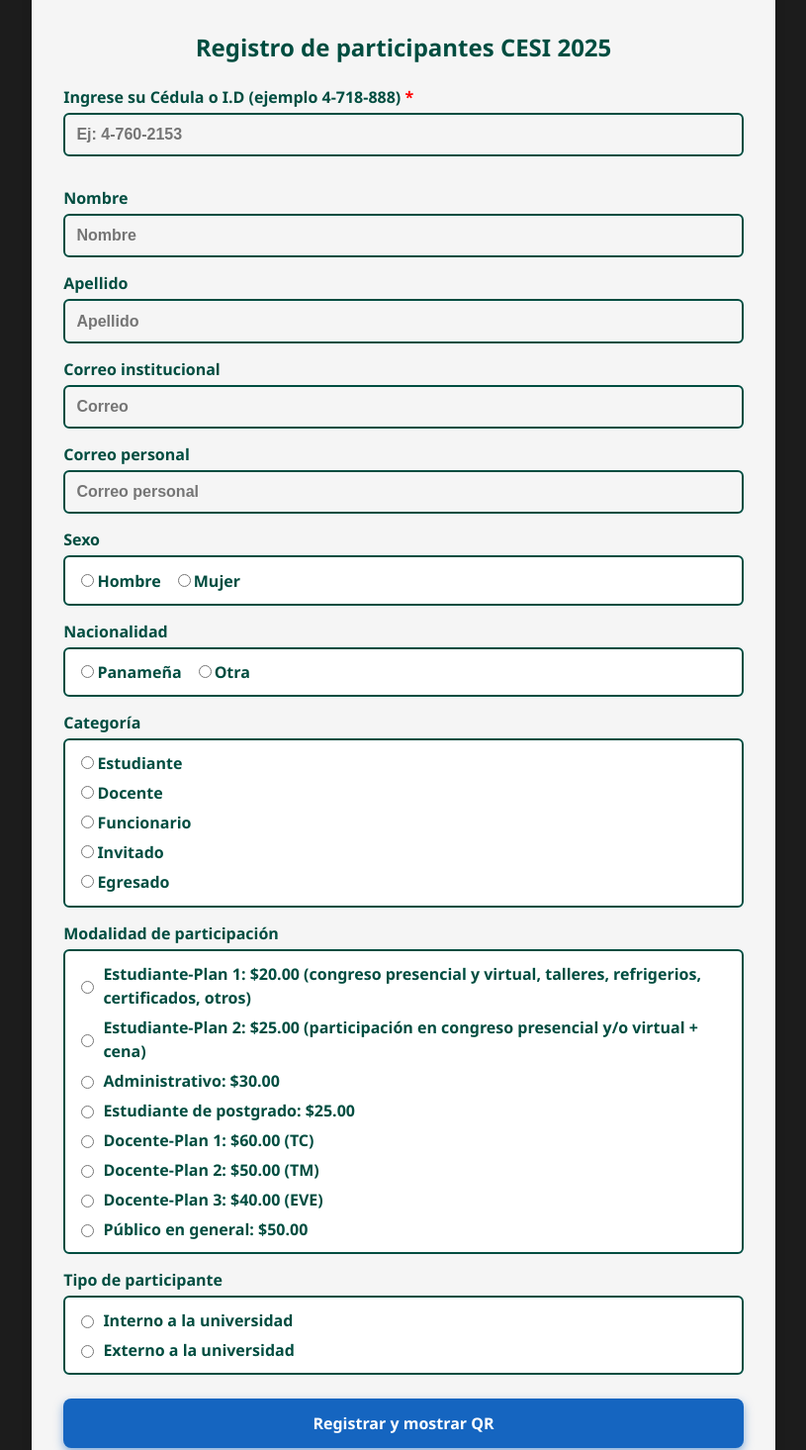
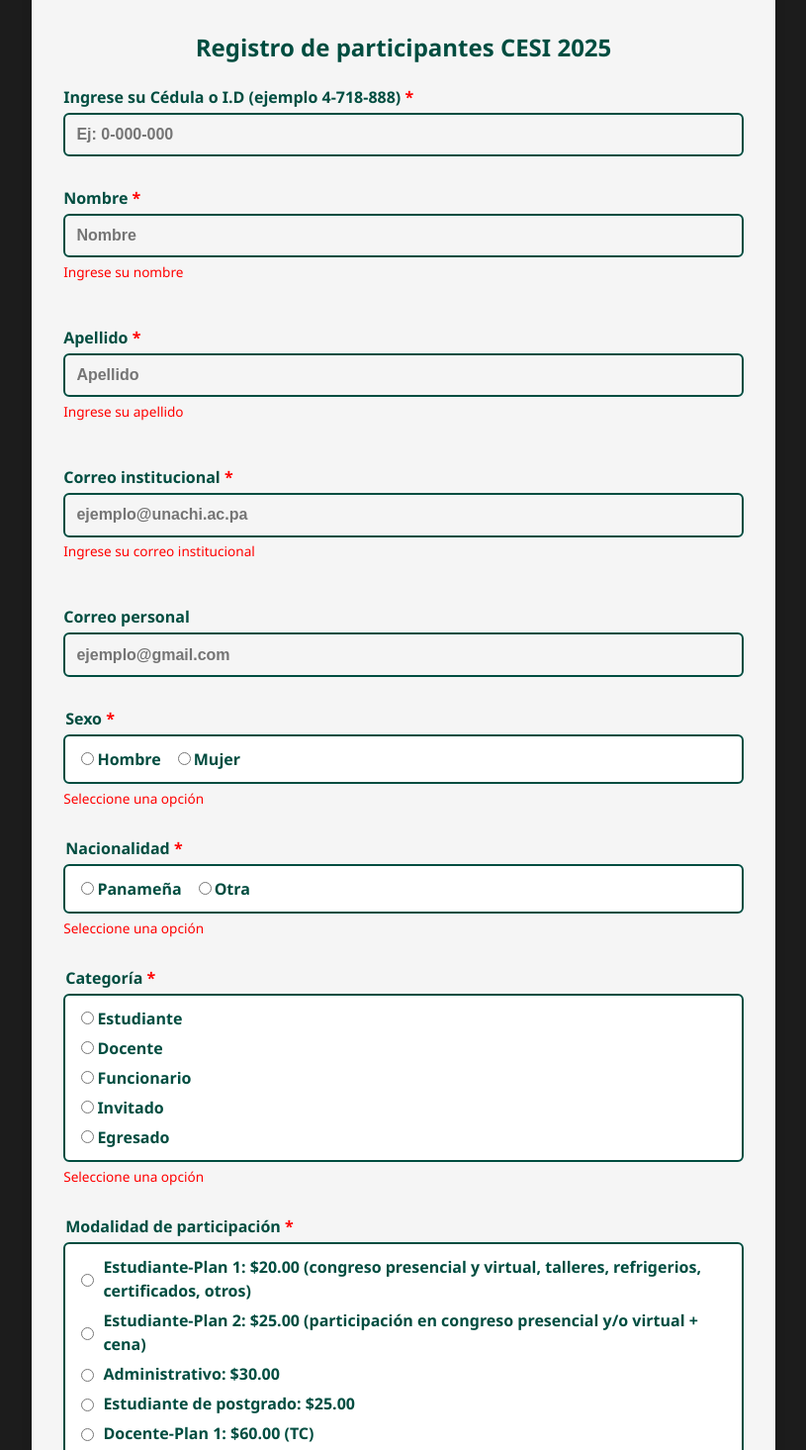
Before and after one commit to Informaticspro/cesi-asistencia, a React (Vite) app: page /registrar in a window 1280 px wide. Shown: the part 1106-2571 px from the top of the page at 99% size, without its empty margins (232-1047 px from the left). Built offline with nearby package versions, Linux system fonts and the light colour scheme.

Commit message:
terminado1

```diff
--- a/src/RegistrarParticipante.jsx
+++ b/src/RegistrarParticipante.jsx
@@ -24,7 +24,7 @@ function RegistrarParticipante() {
   const [mostrarSugerencias, setMostrarSugerencias] = useState(false);
   const cedulaInputRef = useRef(null);
   const [mostrarErrorCedula, setMostrarErrorCedula] = useState(false);
-
+  const [errorCedula, setErrorCedula] = useState("");
 
 
   const qrRef = useRef(null);
@@ -38,7 +38,16 @@ function RegistrarParticipante() {
         setSugerencias([]);
         return;
       }
-
+const validarCedula = (valor) => {
+  const regex = /^[0-9]+-[0-9]+-[0-9]+$/;
+  if (valor === "") {
+    setErrorCedula(""); // vacío no muestra error
+  } else if (!regex.test(valor)) {
+    setErrorCedula("Formato inválido. Ej: 4-760-2153");
+  } else {
+    setErrorCedula(""); // válido
+  }
+};
       const { data, error } = await supabase
         .from("participantes_autorizados")
         .select("cedula, nombre, apellido, correo")
@@ -266,29 +275,33 @@ setMostrarErrorCedula(false);
   type="text"
   value={cedula}
   onChange={(e) => {
-    // quita espacios automáticamente
-    let valor = e.target.value.replace(/\s+/g, "");
+    const valor = e.target.value.replace(/\s+/g, ""); // quita espacios
     setCedula(valor);
+    validarCedula(valor); // valida en tiempo real
   }}
   required
-  placeholder="Ej: 4-760-2153"
-  pattern="^[0-9]+-[0-9]+-[0-9]+$"
-  title="La cédula debe tener el formato 0-000-0000"
+  placeholder="Ej: 0-000-000"
   style={{
     padding: "0.7rem",
     fontSize: 16,
     borderRadius: 6,
-    border: "2px solid #004d40",
-    outlineColor: "#1565c0",
+    border: errorCedula ? "2px solid red" : "2px solid #004d40",
+    outlineColor: errorCedula ? "red" : "#1565c0",
     fontWeight: 600,
-    backgroundColor: "#f5f5f5", // fondo claro
-    color: "#004d40",           // color del texto
+    backgroundColor: "#f5f5f5",
+    color: "#004d40",
   }}
   disabled={qrVisible}
   autoComplete="off"
   ref={cedulaInputRef}
   onBlur={() => setTimeout(() => setMostrarSugerencias(false), 150)}
 />
+
+{errorCedula && (
+  <p style={{ color: "red", fontSize: "0.85rem", marginTop: "0.3rem" }}>
+    {errorCedula}
+  </p>
+)}
 
   {/* Mensaje de error si cédula está vacío */}
   {!cedula && mostrarErrorCedula && (
@@ -338,15 +351,19 @@ setMostrarErrorCedula(false);
 </div>
 
  {/* NOMBRE */}
-    <div style={{ display: "flex", flexDirection: "column" }}>
+<div style={{ display: "flex", flexDirection: "column", marginBottom: "1rem" }}>
   <label style={{ marginBottom: "4px", fontWeight: 700, color: "#004d40" }}>
-        Nombre
+    Nombre <span style={{ color: "red" }}>*</span>
   </label>
   <input
     type="text"
     placeholder="Nombre"
     value={nombre}
-        onChange={(e) => setNombre(e.target.value)}
+    onChange={(e) => {
+      const valor = e.target.value.replace(/[^a-zA-ZÁÉÍÓÚáéíóúñÑ\s]/g, ""); // solo letras y espacios
+      setNombre(valor);
+    }}
+    required
     style={{
       padding: "0.7rem",
       fontSize: 16,
@@ -354,23 +371,32 @@ setMostrarErrorCedula(false);
       border: "2px solid #004d40",
       outlineColor: "#1565c0",
       fontWeight: 600,
-          backgroundColor: "#f5f5f5", // fondo claro para modo claro
-          color: "#004d40",            // color del texto
+      backgroundColor: "#f5f5f5",
+      color: "#004d40",
     }}
     disabled={qrVisible}
   />
+  {!nombre && (
+    <p style={{ color: "red", fontSize: "0.85rem", marginTop: "0.3rem" }}>
+      Ingrese su nombre
+    </p>
+  )}
 </div>
 
 {/* APELLIDO */}
-    <div style={{ display: "flex", flexDirection: "column" }}>
+<div style={{ display: "flex", flexDirection: "column", marginBottom: "1rem" }}>
   <label style={{ marginBottom: "4px", fontWeight: 700, color: "#004d40" }}>
-        Apellido
+    Apellido <span style={{ color: "red" }}>*</span>
   </label>
   <input
     type="text"
     placeholder="Apellido"
     value={apellido}
-        onChange={(e) => setApellido(e.target.value)}
+    onChange={(e) => {
+      const valor = e.target.value.replace(/[^a-zA-ZÁÉÍÓÚáéíóúñÑ\s]/g, "");
+      setApellido(valor);
+    }}
+    required
     style={{
       padding: "0.7rem",
       fontSize: 16,
@@ -378,23 +404,29 @@ setMostrarErrorCedula(false);
       border: "2px solid #004d40",
       outlineColor: "#1565c0",
       fontWeight: 600,
-          backgroundColor: "#f5f5f5", // fondo claro para modo claro
-          color: "#004d40",            // color del texto
+      backgroundColor: "#f5f5f5",
+      color: "#004d40",
     }}
     disabled={qrVisible}
   />
+  {!apellido && (
+    <p style={{ color: "red", fontSize: "0.85rem", marginTop: "0.3rem" }}>
+      Ingrese su apellido
+    </p>
+  )}
 </div>
 
-    {/* CORREO */}
-    <div style={{ display: "flex", flexDirection: "column" }}>
+{/* CORREO INSTITUCIONAL */}
+<div style={{ display: "flex", flexDirection: "column", marginBottom: "1rem" }}>
   <label style={{ marginBottom: "4px", fontWeight: 700, color: "#004d40" }}>
-        Correo institucional
+    Correo institucional <span style={{ color: "red" }}>*</span>
   </label>
   <input
     type="email"
-        placeholder="Correo"
+    placeholder="ejemplo@unachi.ac.pa"
     value={correo}
     onChange={(e) => setCorreo(e.target.value)}
+    required
     style={{
       padding: "0.7rem",
       fontSize: 16,
@@ -402,21 +434,26 @@ setMostrarErrorCedula(false);
       border: "2px solid #004d40",
       outlineColor: "#1565c0",
       fontWeight: 600,
-          backgroundColor: "#f5f5f5", // fondo claro para modo claro
-          color: "#004d40",            // color del texto
+      backgroundColor: "#f5f5f5",
+      color: "#004d40",
     }}
     disabled={qrVisible}
   />
+  {!correo && (
+    <p style={{ color: "red", fontSize: "0.85rem", marginTop: "0.3rem" }}>
+      Ingrese su correo institucional
+    </p>
+  )}
 </div>
 
 {/* CORREO PERSONAL */}
-    <div style={{ display: "flex", flexDirection: "column" }}>
+<div style={{ display: "flex", flexDirection: "column", marginBottom: "1rem" }}>
   <label style={{ marginBottom: "4px", fontWeight: 700, color: "#004d40" }}>
     Correo personal
   </label>
   <input
     type="email"
-        placeholder="Correo personal"
+    placeholder="ejemplo@gmail.com"
     value={correop}
     onChange={(e) => setCorreop(e.target.value)}
     style={{
@@ -426,18 +463,17 @@ setMostrarErrorCedula(false);
       border: "2px solid #004d40",
       outlineColor: "#1565c0",
       fontWeight: 600,
-          backgroundColor: "#f5f5f5", // fondo claro para modo claro
-          color: "#004d40",            // color del texto
+      backgroundColor: "#f5f5f5",
+      color: "#004d40",
     }}
     disabled={qrVisible}
   />
 </div>
-
  {/* SEXO */}
-<div style={{ display: "flex", flexDirection: "column" }}>
-  <label style={{ marginBottom: "4px", fontWeight: 700, color: "#004d40" }}>
-    Sexo
-  </label>
+<fieldset style={{ border: "none", margin: 0, padding: 0 }}>
+  <legend style={{ marginBottom: "4px", fontWeight: 700, color: "#004d40" }}>
+    Sexo <span style={{ color: "red" }}>*</span>
+  </legend>
   <div
     style={{
       padding: "0.7rem",
@@ -451,7 +487,9 @@ setMostrarErrorCedula(false);
     <label style={{ fontWeight: 600, color: "#004d40" }}>
       <input
         type="radio"
+        name="sexo"
         value="Hombre"
+        required
         checked={sexo === "Hombre"}
         onChange={(e) => setSexo(e.target.value)}
         disabled={qrVisible}
@@ -462,7 +500,9 @@ setMostrarErrorCedula(false);
     <label style={{ fontWeight: 600, color: "#004d40" }}>
       <input
         type="radio"
+        name="sexo"
         value="Mujer"
+        required
         checked={sexo === "Mujer"}
         onChange={(e) => setSexo(e.target.value)}
         disabled={qrVisible}
@@ -470,13 +510,18 @@ setMostrarErrorCedula(false);
       Mujer
     </label>
   </div>
-</div>
+  {!sexo && (
+    <p style={{ color: "red", fontSize: "0.85rem", marginTop: "0.3rem" }}>
+      Seleccione una opción
+    </p>
+  )}
+</fieldset>
 
 {/* NACIONALIDAD */}
-    <div style={{ display: "flex", flexDirection: "column" }}>
-      <label style={{ marginBottom: "4px", fontWeight: 700, color: "#004d40" }}>
-        Nacionalidad
-      </label>
+<fieldset style={{ border: "none", margin: 0, padding: 0 }}>
+  <legend style={{ marginBottom: "4px", fontWeight: 700, color: "#004d40" }}>
+    Nacionalidad <span style={{ color: "red" }}>*</span>
+  </legend>
   <div
     style={{
       padding: "0.7rem",
@@ -490,7 +535,9 @@ setMostrarErrorCedula(false);
     <label style={{ fontWeight: 600, color: "#004d40" }}>
       <input
         type="radio"
+        name="nacionalidad"
         value="Panameña"
+        required
         checked={nacionalidad === "Panameña"}
         onChange={(e) => setNacionalidad(e.target.value)}
         disabled={qrVisible}
@@ -501,7 +548,9 @@ setMostrarErrorCedula(false);
     <label style={{ fontWeight: 600, color: "#004d40" }}>
       <input
         type="radio"
+        name="nacionalidad"
         value="Otra"
+        required
         checked={nacionalidad === "Otra"}
         onChange={(e) => setNacionalidad(e.target.value)}
         disabled={qrVisible}
@@ -509,6 +558,11 @@ setMostrarErrorCedula(false);
       Otra
     </label>
   </div>
+  {!nacionalidad && (
+    <p style={{ color: "red", fontSize: "0.85rem", marginTop: "0.3rem" }}>
+      Seleccione una opción
+    </p>
+  )}
   {nacionalidad === "Otra" && (
     <input
       type="text"
@@ -516,6 +570,7 @@ setMostrarErrorCedula(false);
       value={otraNacionalidad}
       onChange={(e) => setOtraNacionalidad(e.target.value)}
       disabled={qrVisible}
+      required
       style={{
         padding: "0.7rem",
         fontSize: 16,
@@ -523,19 +578,19 @@ setMostrarErrorCedula(false);
         border: "2px solid #004d40",
         outlineColor: "#1565c0",
         fontWeight: 600,
-            backgroundColor: "#f5f5f5", // fondo claro para modo claro
-          color: "#004d40",            // color del texto
+        backgroundColor: "#f5f5f5",
+        color: "#004d40",
         marginTop: "0.5rem",
       }}
     />
   )}
-    </div>
+</fieldset>
 
 {/* CATEGORÍA */}
-<div style={{ display: "flex", flexDirection: "column" }}>
-  <label style={{ marginBottom: "4px", fontWeight: 700, color: "#004d40" }}>
-    Categoría
-  </label>
+<fieldset style={{ border: "none", margin: 0, padding: 0 }}>
+  <legend style={{ marginBottom: "4px", fontWeight: 700, color: "#004d40" }}>
+    Categoría <span style={{ color: "red" }}>*</span>
+  </legend>
   <div
     style={{
       padding: "0.7rem",
@@ -547,11 +602,13 @@ setMostrarErrorCedula(false);
       gap: "6px",
     }}
   >
-    {["Estudiante", "Docente", "Funcionario", "Invitado", "Egresado"].map((cat) => (
+    {["Estudiante", "Docente", "Funcionario", "Invitado", "Egresado"].map((cat, i) => (
       <label key={cat} style={{ fontWeight: 600, color: "#004d40" }}>
         <input
           type="radio"
+          name="categoria"
           value={cat}
+          required={i === 0}
           checked={categoria === cat}
           onChange={(e) => setCategoria(e.target.value)}
           disabled={qrVisible}
@@ -560,13 +617,18 @@ setMostrarErrorCedula(false);
       </label>
     ))}
   </div>
-</div>
+  {!categoria && (
+    <p style={{ color: "red", fontSize: "0.85rem", marginTop: "0.3rem" }}>
+      Seleccione una opción
+    </p>
+  )}
+</fieldset>
 
 {/* MODALIDAD */}
-  <div style={{ display: "flex", flexDirection: "column" }}>
-    <label style={{ marginBottom: "4px", fontWeight: 700, color: "#004d40" }}>
-      Modalidad de participación
-    </label>
+<fieldset style={{ border: "none", margin: 0, padding: 0 }}>
+  <legend style={{ marginBottom: "4px", fontWeight: 700, color: "#004d40" }}>
+    Modalidad de participación <span style={{ color: "red" }}>*</span>
+  </legend>
   <div
     style={{
       padding: "0.7rem",
@@ -587,20 +649,13 @@ setMostrarErrorCedula(false);
       { value: "Docente-Plan 2: $50.00 (TM)" },
       { value: "Docente-Plan 3: $40.00 (EVE)" },
       { value: "Público en general: $50.00" }
-].map((m) => (
-  <label
-    key={m.value}
-    style={{
-      display: "flex",
-      alignItems: "center",
-      gap: "6px",
-      fontWeight: 600,
-      color: "#004d40"
-    }}
-  >
+    ].map((m, i) => (
+      <label key={m.value} style={{ display: "flex", alignItems: "center", gap: "6px", fontWeight: 600, color: "#004d40" }}>
         <input
           type="radio"
+          name="modalidad"
           value={m.value}
+          required={i === 0}
           checked={modalidad === m.value}
           onChange={(e) => setModalidad(e.target.value)}
           disabled={qrVisible}
@@ -609,13 +664,18 @@ setMostrarErrorCedula(false);
       </label>
     ))}
   </div>
-  </div>
+  {!modalidad && (
+    <p style={{ color: "red", fontSize: "0.85rem", marginTop: "0.3rem" }}>
+      Seleccione una opción
+    </p>
+  )}
+</fieldset>
 
 {/* TIPO DE PARTICIPANTE */}
-  <div style={{ display: "flex", flexDirection: "column" }}>
-    <label style={{ marginBottom: "4px", fontWeight: 700, color: "#004d40" }}>
-      Tipo de participante
-    </label>
+<fieldset style={{ border: "none", margin: 0, padding: 0 }}>
+  <legend style={{ marginBottom: "4px", fontWeight: 700, color: "#004d40" }}>
+    Tipo de participante <span style={{ color: "red" }}>*</span>
+  </legend>
   <div
     style={{
       padding: "0.7rem",
@@ -627,11 +687,13 @@ setMostrarErrorCedula(false);
       gap: "6px",
     }}
   >
-      {["Interno", "Externo"].map((tipo) => (
+    {["Interno", "Externo"].map((tipo, i) => (
       <label key={tipo} style={{ display: "flex", alignItems: "center", gap: "6px", fontWeight: 600, color: "#004d40" }}>
         <input
           type="radio"
+          name="tipoParticipacion"
           value={tipo}
+          required={i === 0}
           checked={tipoParticipacion === tipo}
           onChange={(e) => setTipoParticipacion(e.target.value)}
           disabled={qrVisible}
@@ -640,14 +702,19 @@ setMostrarErrorCedula(false);
       </label>
     ))}
   </div>
-  </div>
+  {!tipoParticipacion && (
+    <p style={{ color: "red", fontSize: "0.85rem", marginTop: "0.3rem" }}>
+      Seleccione una opción
+    </p>
+  )}
+</fieldset>
 
 {/* ENTIDAD (solo si es EXTERNO) */}
 {tipoParticipacion === "Externo" && (
-    <div style={{ display: "flex", flexDirection: "column" }}>
-      <label style={{ marginBottom: "4px", fontWeight: 700, color: "#004d40" }}>
-        Entidad
-      </label>
+  <fieldset style={{ border: "none", margin: 0, padding: 0 }}>
+    <legend style={{ marginBottom: "4px", fontWeight: 700, color: "#004d40" }}>
+      Entidad <span style={{ color: "red" }}>*</span>
+    </legend>
     <div
       style={{
         padding: "0.7rem",
@@ -659,19 +726,30 @@ setMostrarErrorCedula(false);
         gap: "6px",
       }}
     >
-        {["CEP", "PROGREZANDO", "Otra"].map((ent) => (
+      {["CEP", "PROGREZANDO", "Otra"].map((ent, i) => (
         <label key={ent} style={{ display: "flex", alignItems: "center", gap: "6px", fontWeight: 600, color: "#004d40" }}>
           <input
             type="radio"
+            name="entidad"
             value={ent}
+            required={i === 0}
             checked={entidad === ent}
             onChange={(e) => setEntidad(e.target.value)}
             disabled={qrVisible}
           />
-            {ent === "CEP" ? "Colegio de Economista de Panamá (CEP)" : ent === "PROGREZANDO" ? "PROGREZANDO" : "Otra"}
+          {ent === "CEP"
+            ? "Colegio de Economista de Panamá (CEP)"
+            : ent === "PROGREZANDO"
+            ? "PROGREZANDO"
+            : "Otra"}
         </label>
       ))}
     </div>
+    {!entidad && (
+      <p style={{ color: "red", fontSize: "0.85rem", marginTop: "0.3rem" }}>
+        Seleccione una opción
+      </p>
+    )}
     {entidad === "Otra" && (
       <input
         type="text"
@@ -679,6 +757,7 @@ setMostrarErrorCedula(false);
         value={otraEntidad}
         onChange={(e) => setOtraEntidad(e.target.value)}
         disabled={qrVisible}
+        required
         style={{
           padding: "0.7rem",
           fontSize: 16,
@@ -686,13 +765,13 @@ setMostrarErrorCedula(false);
           border: "2px solid #004d40",
           outlineColor: "#1565c0",
           fontWeight: 600,
-            backgroundColor: "#f5f5f5", // fondo claro para modo claro
-          color: "#004d40",            // color del texto
+          backgroundColor: "#f5f5f5",
+          color: "#004d40",
           marginTop: "0.5rem",
         }}
       />
     )}
-    </div>
+  </fieldset>
 )}
 
 
```
Lines whose indentation alone changed are shown as unchanged.
